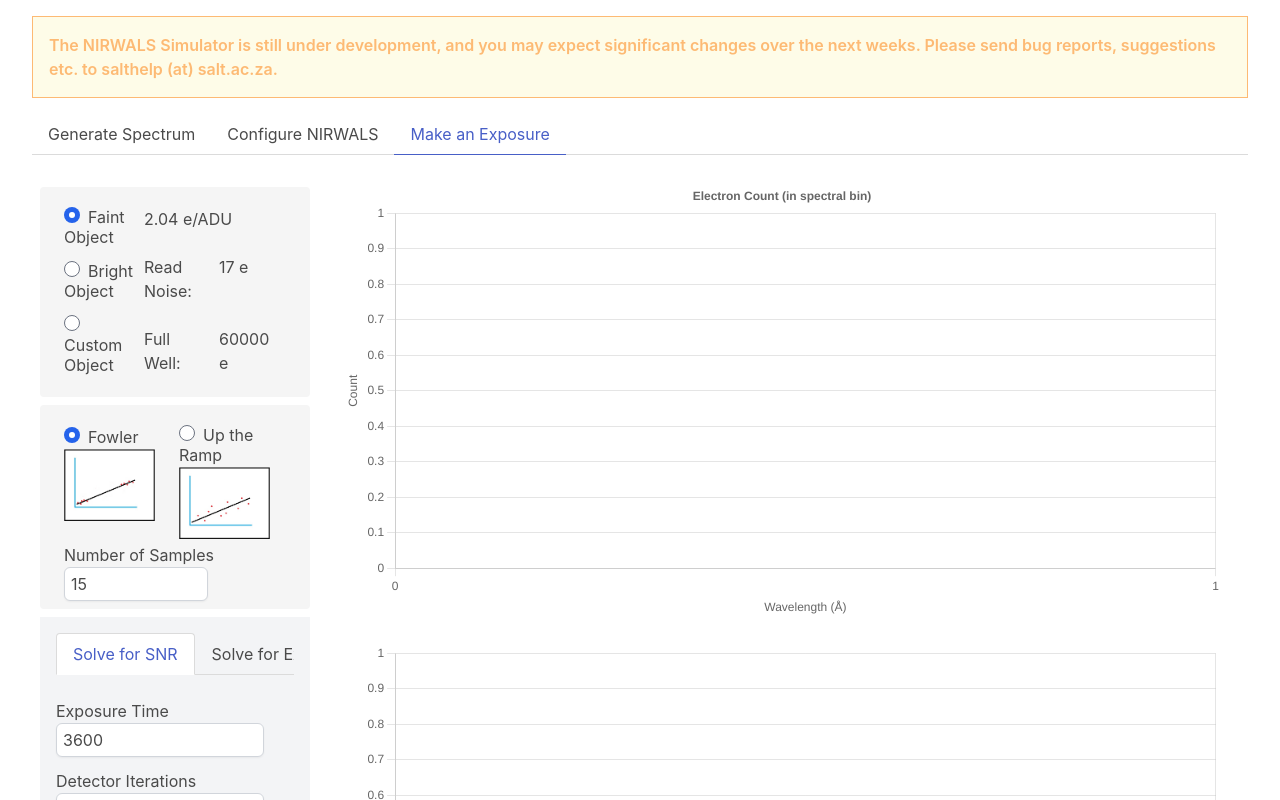
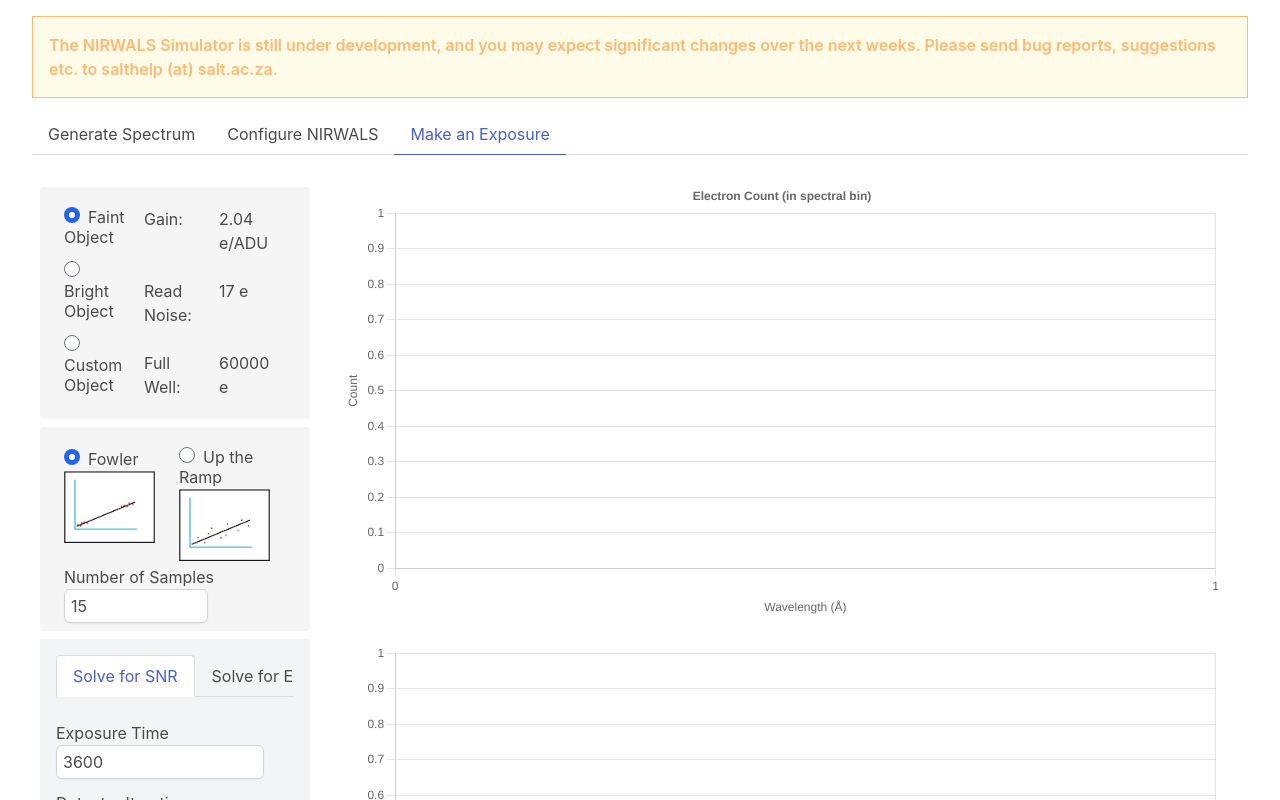
Before and after one commit to saltastroops/nir-simulator, a React (Vite) app in the folder frontend/: page / in a window 1280 px wide. Both pictures are taken after a click on the link "Make an Exposure". Shown: the top 800 px of the page. Built offline with nearby package versions, Linux system fonts and the light colour scheme.

Commit message:
Add a „Gain“ label

```diff
--- a/frontend/src/components/exposure/gain-panel/CustomGainPanel.tsx
+++ b/frontend/src/components/exposure/gain-panel/CustomGainPanel.tsx
@@ -23,18 +23,19 @@ export function CustomGainPanel({ gain, update }: Props) {
   return (
     <div>
       <div className="columns is-gepless">
-        <div className="column pb-0">
+        <div className="column pl-4 pb-0">Gain:</div>
+        <div className="column pb-0 pl-0">
           <div className="control">
             <input
-              className={input("w-28")}
+              className={input("w-32")}
               name={"gain"}
               type="text"
               value={gain.gain}
               onChange={(event) => updateGain("gain", event.target.value)}
-            />
+            />{" "}
+            e/ADU
           </div>
         </div>
-        <div className="column pb-0 pl-0">e/ADU</div>
       </div>
       {gain.errors["gain"] && (
         <div className="columns">
@@ -44,7 +45,7 @@ export function CustomGainPanel({ gain, update }: Props) {
         </div>
       )}
       <div className="columns">
-        <div className="column pr-0 pb-0">Read Noise: </div>
+        <div className="column pl-4 pb-0">Read Noise: </div>
         <div className="column pb-0 pl-0">
           <div className="control">
             <input
@@ -67,7 +68,7 @@ export function CustomGainPanel({ gain, update }: Props) {
       )}
 
       <div className="columns">
-        <div className="column pr-0 pb-0">Full Well: </div>
+        <div className="column pl-4 pb-0">Full Well: </div>
         <div className="column pb-0 pl-0">
           <div className="control">
             <input
--- a/frontend/src/components/exposure/gain-panel/GainPanel.tsx
+++ b/frontend/src/components/exposure/gain-panel/GainPanel.tsx
@@ -94,7 +94,7 @@ export function GainPanel({ exposureConfiguration, update }: Props) {
   return (
     <>
       <div className="columns">
-        <div className="column pr-0 is-two-fifths">
+        <div className="column pr-4 is-two-fifths">
           <GainSelector
             updateGain={updateGain}
             gain={exposureConfiguration.gain}
--- a/frontend/src/components/exposure/gain-panel/NonEditableGainPanel.tsx
+++ b/frontend/src/components/exposure/gain-panel/NonEditableGainPanel.tsx
@@ -8,6 +8,7 @@ export function NonEditableGainPanel({ gain }: Props) {
   return (
     <div>
       <div className="columns">
+        <div className="column ">Gain:</div>
         <div className="column ">{gain.gain} e/ADU</div>
       </div>
       <div className="columns">
```
